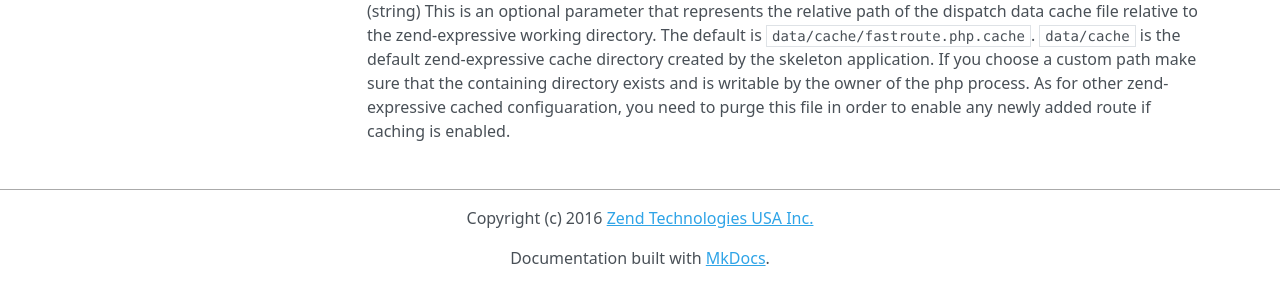
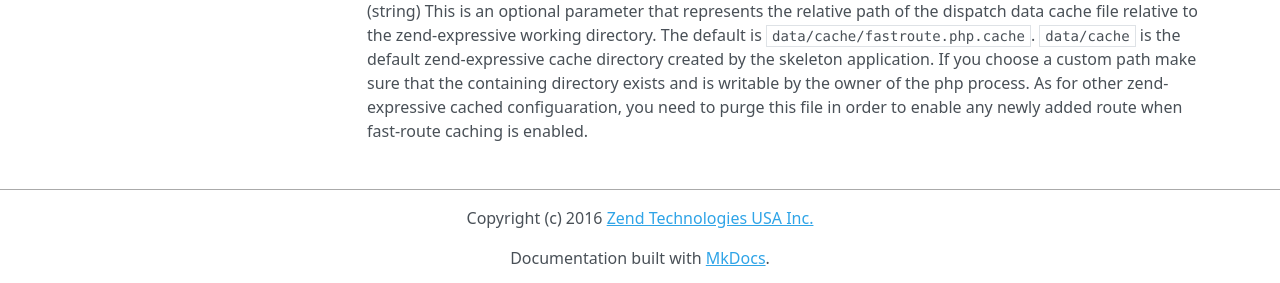
Before and after one commit to zendframework/zend-expressive, an MkDocs documentation site: the page built from doc/book/features/router/fast-route.md, in a window 1280 px wide and 900 px high, scrolled down 5383 px. Shown: the part 614-897 px from the top of the window. Built offline with MkDocs 1.6.1, drawn with Linux system fonts in a browser that asks for light colours; nearby versions of some CDN libraries; old or Windows-style settings are respelled for this version of MkDocs.

Commit message:
Update fast-route.md

```diff
--- a/doc/book/features/router/fast-route.md
+++ b/doc/book/features/router/fast-route.md
@@ -331,4 +331,4 @@ The new entry options are quite self-explanatory:
   If you choose a custom path make sure that the containing directory exists
   and is writable by the owner of the php process. As for other zend-expressive
   cached configuaration, you need to purge this file in order to enable any newly
-  added route if caching is enabled.
+  added route when fast-route caching is enabled.
```
